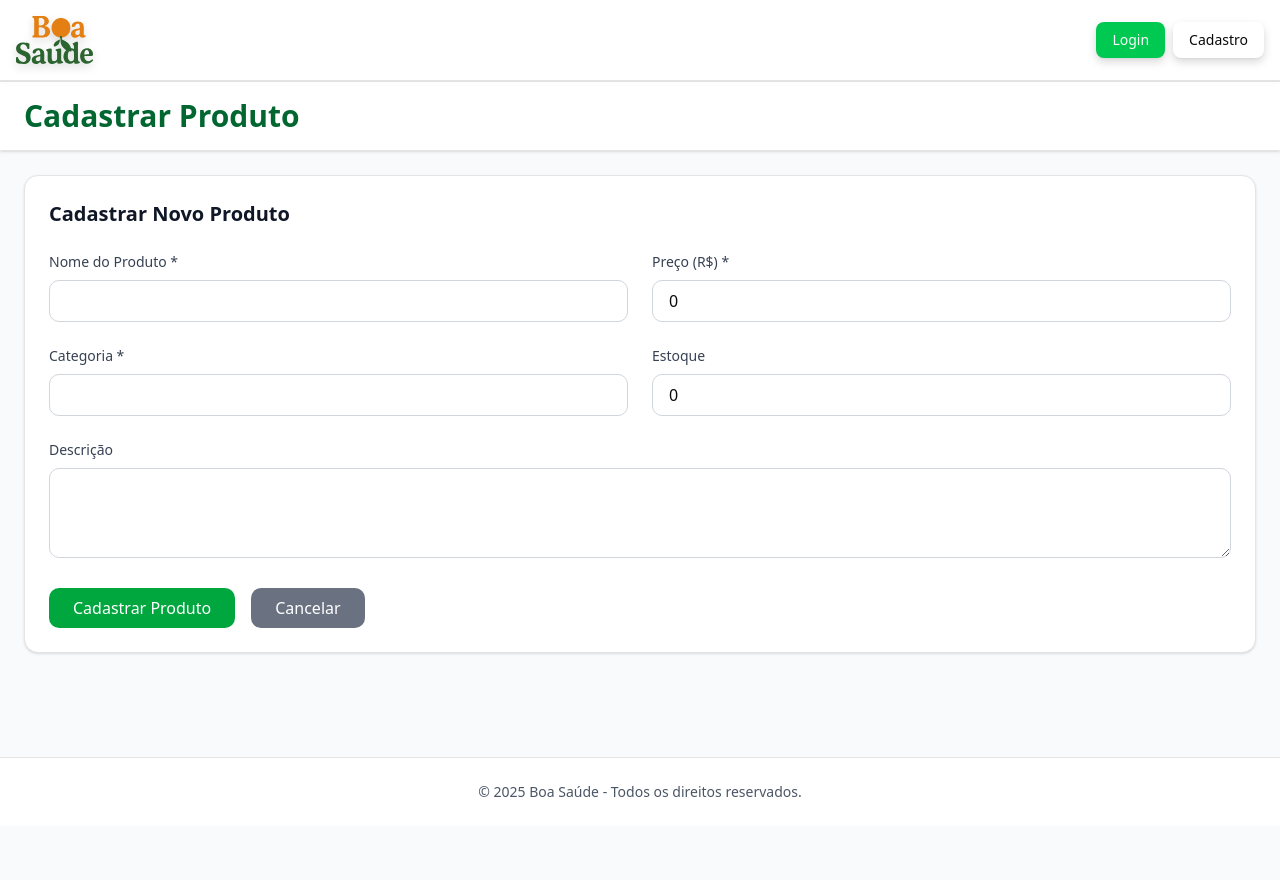
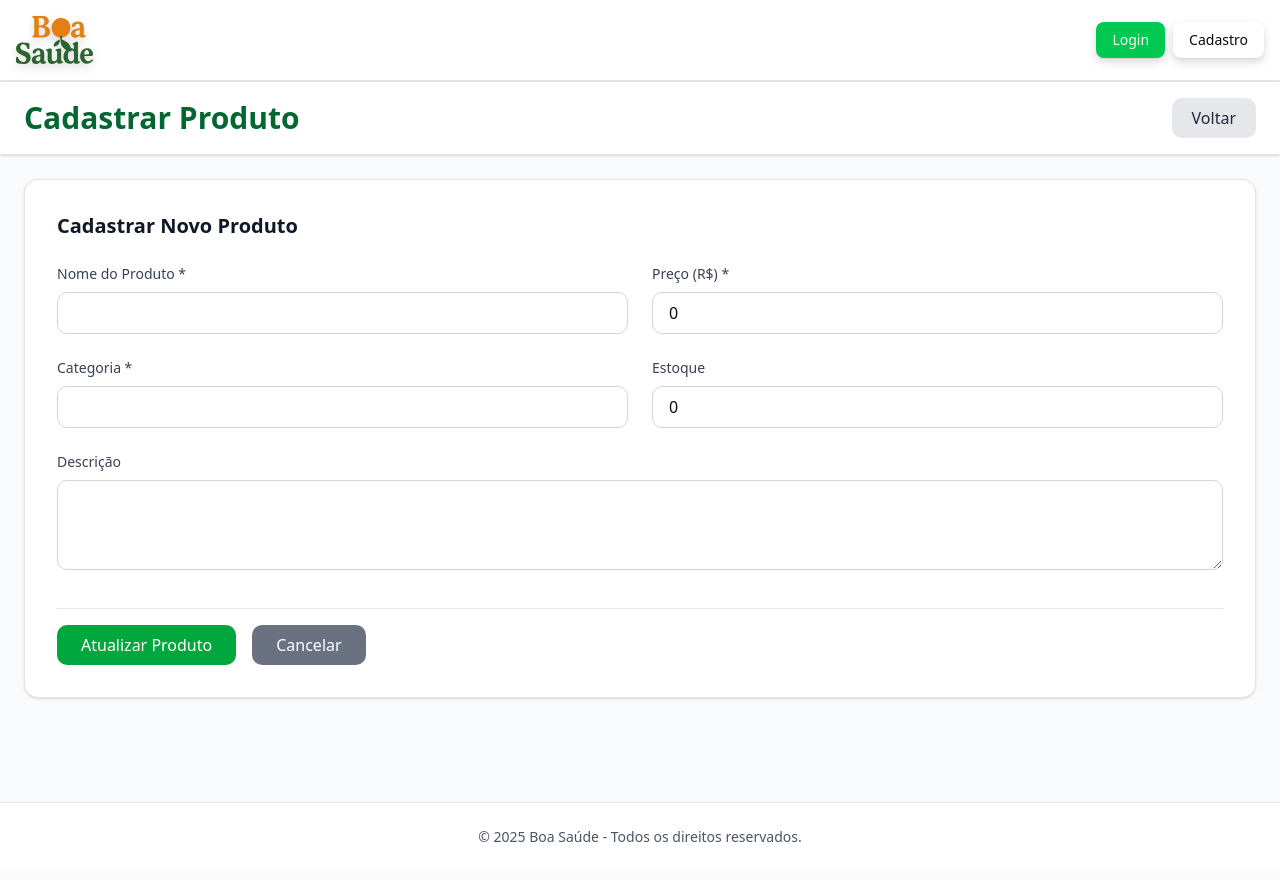
Before and after one commit to OktechEng/oktech-front, a Next.js app: page /edicao-produto in a window 1280 px wide. Built offline with nearby package versions, Linux system fonts and the light colour scheme; no server answers.

Commit message:
feat: Enhance product editing template with redirection and form improvements

```diff
--- a/src/template/EdicaoProduto/EdicaoProdutoTemplate.jsx
+++ b/src/template/EdicaoProduto/EdicaoProdutoTemplate.jsx
@@ -1,4 +1,3 @@
-
 'use client';
 
 import React, { useEffect } from 'react';
@@ -10,9 +9,24 @@ import { useEdicaoProduto } from './hook/useEdicaoProduto';
 
 export default function EdicaoProdutoTemplate() {
   const router = useRouter();
-  const { productId, productData, loading, error, successMessage, setSuccessMessage, setError, handleUpdateProduct } = useEdicaoProduto();
+  const {
+    productId,
+    productData,
+    loading,
+    error,
+    successMessage,
+    setSuccessMessage,
+    setError,
+    handleUpdateProduct
+  } = useEdicaoProduto();
 
-  const { register, handleSubmit, formState: { errors, isSubmitting }, reset, setValue } = useForm({
+  const {
+    register,
+    handleSubmit,
+    formState: { errors, isSubmitting },
+    reset,
+    setValue
+  } = useForm({
     resolver: zodResolver(PRODUCT_CONSTANTS.PRODUCT_FORM_SCHEMA),
     defaultValues: {
       name: "",
@@ -23,6 +37,7 @@ export default function EdicaoProdutoTemplate() {
     },
   });
 
+  // Este useEffect preenche o formulário com os dados do produto
   useEffect(() => {
     if (productData) {
       setValue('name', productData.name);
@@ -30,17 +45,33 @@ export default function EdicaoProdutoTemplate() {
       setValue('category', productData.category);
       setValue('stock', productData.stock);
       setValue('price', productData.price);
-    } else if (!productId && !loading) {
-      // Se não há productId e não está carregando, é um novo cadastro, reseta o formulário
-      reset();
     }
-  }, [productData, productId, loading, reset, setValue]);
+  }, [productData, setValue]); // Removidas dependências desnecessárias
+
+  // --- NOVO useEffect PARA REDIRECIONAMENTO ---
+  // Este useEffect observa a 'successMessage'. Quando ela tiver um valor,
+  // ele aciona o redirecionamento.
+  useEffect(() => {
+    if (successMessage) {
+      // Opcional: Você pode mostrar a mensagem por um instante antes de redirecionar.
+      // Adicionando um pequeno delay para o usuário ver a confirmação.
+      const timer = setTimeout(() => {
+        router.push('/meusProdutos');
+      }, 1500); // Redireciona após 1.5 segundos
+
+      // Boa prática: Limpa o timer se o componente for desmontado
+      return () => clearTimeout(timer);
+    }
+  }, [successMessage, router]); // Dependências: a função só executa se estas mudarem
 
   const onSubmit = async (data) => {
-    await handleUpdateProduct(data);
+    // A função handleUpdateProduct agora precisa retornar um booleano de sucesso
+    // para sabermos se devemos prosseguir. Vamos ajustar o hook.
+    const isSuccess = await handleUpdateProduct(data);
+    // O redirecionamento agora é tratado pelo useEffect acima.
   };
 
-    return (
+  return (
     <div className="min-h-screen bg-gray-50">
       <header className="bg-white shadow-sm border-b">
         <div className="max-w-7xl mx-auto px-6 py-4">
@@ -48,6 +79,13 @@ export default function EdicaoProdutoTemplate() {
             <h1 className="text-3xl font-bold text-green-800">
               {productId ? 'Editar Produto' : 'Cadastrar Produto'}
             </h1>
+            {/* Botão de Voltar para a lista de produtos */}
+            <button
+              onClick={() => router.push('/meus-produtos')}
+              className="bg-gray-200 text-gray-800 px-5 py-2 rounded-lg hover:bg-gray-300 transition-colors font-medium"
+            >
+              Voltar
+            </button>
           </div>
         </div>
       </header>
@@ -57,133 +95,71 @@ export default function EdicaoProdutoTemplate() {
         {error && (
           <div className="bg-red-50 border border-red-200 text-red-700 px-4 py-3 rounded-lg mb-6 flex justify-between items-center">
             <span>{error}</span>
-            <button onClick={() => setError(null)} className="text-red-500 hover:text-red-700">
-              ✕
-            </button>
+            <button onClick={() => setError(null)} className="text-red-500 hover:text-red-700">✕</button>
+
           </div>
         )}
         {successMessage && (
-          <div className="bg-green-50 border border-green-200 text-green-700 px-4 py-3 rounded-lg mb-6 flex justify-between items-center">
-            <span>{successMessage}</span>
-            <button onClick={() => setSuccessMessage('')} className="text-green-500 hover:text-green-700">
-              ✕
-            </button>
+          <div className="bg-green-50 border border-green-200 text-green-700 px-4 py-3 rounded-lg mb-6">
+            {/* Mensagem de sucesso melhorada */}
+            <span>{successMessage} Redirecionando para a lista de produtos...</span>
           </div>
         )}
 
         {/* Formulário de Edição */}
-        <div className="bg-white rounded-xl shadow-sm border p-6 mb-8">
+        <div className="bg-white rounded-xl shadow-sm border p-6 sm:p-8 mb-8">
           <h2 className="text-xl font-semibold text-gray-900 mb-6">
             {productId ? 'Detalhes do Produto' : 'Cadastrar Novo Produto'}
           </h2>
 
-          {loading ? (
+          {loading && !productData ? (
             <div className="text-center py-8">
               <div className="inline-block animate-spin rounded-full h-8 w-8 border-b-2 border-green-600"></div>
               <p className="mt-2 text-gray-600">Carregando produto...</p>
             </div>
           ) : (
             <form onSubmit={handleSubmit(onSubmit)} className="grid grid-cols-1 md:grid-cols-2 gap-6">
+              {/* Campos do formulário (sem alterações) */}
               <div>
-                <label className="block text-sm font-medium text-gray-700 mb-2">
-                  Nome do Produto *
-                </label>
-                <input
-                  type="text"
-                  required
-                  {...register('name')}
-                  className="w-full px-4 py-2 border border-gray-300 rounded-lg focus:outline-none focus:ring-2 focus:ring-green-500"
-                />
+                <label className="block text-sm font-medium text-gray-700 mb-2">Nome do Produto *</label>
+                <input type="text" required {...register('name')} className="w-full px-4 py-2 border border-gray-300 rounded-lg focus:outline-none focus:ring-2 focus:ring-green-500" />
                 {errors.name && <p className="text-red-500 text-xs mt-1">{errors.name.message}</p>}
               </div>
-
               <div>
-                <label className="block text-sm font-medium text-gray-700 mb-2">
-                  Preço (R$) *
-                </label>
-                <input
-                  type="number"
-                  step="0.01"
-                  required
-                  {...register('price', { valueAsNumber: true })}
-                  className="w-full px-4 py-2 border border-gray-300 rounded-lg focus:outline-none focus:ring-2 focus:ring-green-500"
-                />
+                <label className="block text-sm font-medium text-gray-700 mb-2">Preço (R$) *</label>
+                <input type="number" step="0.01" required {...register('price', { valueAsNumber: true })} className="w-full px-4 py-2 border border-gray-300 rounded-lg focus:outline-none focus:ring-2 focus:ring-green-500" />
                 {errors.price && <p className="text-red-500 text-xs mt-1">{errors.price.message}</p>}
               </div>
-
               <div>
-                <label className="block text-sm font-medium text-gray-700 mb-2">
-                  Categoria *
-                </label>
-                <input
-                  type="text"
-                  required
-                  {...register('category')}
-                  className="w-full px-4 py-2 border border-gray-300 rounded-lg focus:outline-none focus:ring-2 focus:ring-green-500"
-                />
+                <label className="block text-sm font-medium text-gray-700 mb-2">Categoria *</label>
+                <input type="text" required {...register('category')} className="w-full px-4 py-2 border border-gray-300 rounded-lg focus:outline-none focus:ring-2 focus:ring-green-500" />
                 {errors.category && <p className="text-red-500 text-xs mt-1">{errors.category.message}</p>}
               </div>
-
               <div>
-                <label className="block text-sm font-medium text-gray-700 mb-2">
-                  Estoque
-                </label>
-                <input
-                  type="number"
-                  min="0"
-                  {...register('stock', { valueAsNumber: true })}
-                  className="w-full px-4 py-2 border border-gray-300 rounded-lg focus:outline-none focus:ring-2 focus:ring-green-500"
-                />
+                <label className="block text-sm font-medium text-gray-700 mb-2">Estoque</label>
+                <input type="number" min="0" {...register('stock', { valueAsNumber: true })} className="w-full px-4 py-2 border border-gray-300 rounded-lg focus:outline-none focus:ring-2 focus:ring-green-500" />
                 {errors.stock && <p className="text-red-500 text-xs mt-1">{errors.stock.message}</p>}
               </div>
-
               <div className="md:col-span-2">
-                <label className="block text-sm font-medium text-gray-700 mb-2">
-                  Descrição
-                </label>
-                <textarea
-                  rows="3"
-                  {...register('description')}
-                  className="w-full px-4 py-2 border border-gray-300 rounded-lg focus:outline-none focus:ring-2 focus:ring-green-500"
-                />
+                <label className="block text-sm font-medium text-gray-700 mb-2">Descrição</label>
+                <textarea rows="3" {...register('description')} className="w-full px-4 py-2 border border-gray-300 rounded-lg focus:outline-none focus:ring-2 focus:ring-green-500" />
                 {errors.description && <p className="text-red-500 text-xs mt-1">{errors.description.message}</p>}
               </div>
 
-              {/* Campo de imagem - pode ser mais complexo para upload/exibição */}
-              {/* <div>
-                <label className="block text-sm font-medium text-gray-700 mb-2">
-                  Imagem do Produto
-                </label>
-                <input
-                  type="file"
-                  accept="image/*"
-                  onChange={(e) => { /* Lógica de upload de imagem }
-                  className="w-full px-4 py-2 border border-gray-300 rounded-lg focus:outline-none focus:ring-2 focus:ring-green-500"
-                />
-              </div> */}
-
-              {/* <div className="flex items-center">
-                <label className="flex items-center">
-                  <input
-                    type="checkbox"
-                    {...register('active')}
-                    className="mr-2"
-                  />
-                  <span className="text-sm font-medium text-gray-700">Produto ativo</span>
-                </label>
-              </div> */}
-
-              <div className="md:col-span-2 flex gap-4">
+              {/* Botões de ação */}
+              <div className="md:col-span-2 flex flex-wrap gap-4 pt-4 border-t border-gray-200 mt-2">
                 <button
                   type="submit"
                   disabled={isSubmitting || loading}
-                  className="bg-green-600 text-white px-6 py-2 rounded-lg hover:bg-green-700 transition-colors font-medium disabled:opacity-50"
+                  className="bg-green-600 text-white px-6 py-2 rounded-lg hover:bg-green-700 transition-colors font-medium disabled:opacity-50 flex items-center justify-center"
                 >
-                  {isSubmitting ? 'Salvando...' : (productId ? 'Atualizar Produto' : 'Cadastrar Produto')}
+                  {isSubmitting || loading ? (
+                    <><div className="animate-spin rounded-full h-4 w-4 border-b-2 border-white mr-2"></div>Salvando...</>
+                  ) : 'Atualizar Produto'}
                 </button>
                 <button
                   type="button"
-                  onClick={() => router.push('/meusProdutos')}
+                  onClick={() => router.push('/meus-produtos')} // Rota corrigida
                   className="bg-gray-500 text-white px-6 py-2 rounded-lg hover:bg-gray-600 transition-colors font-medium"
                 >
                   Cancelar
```
